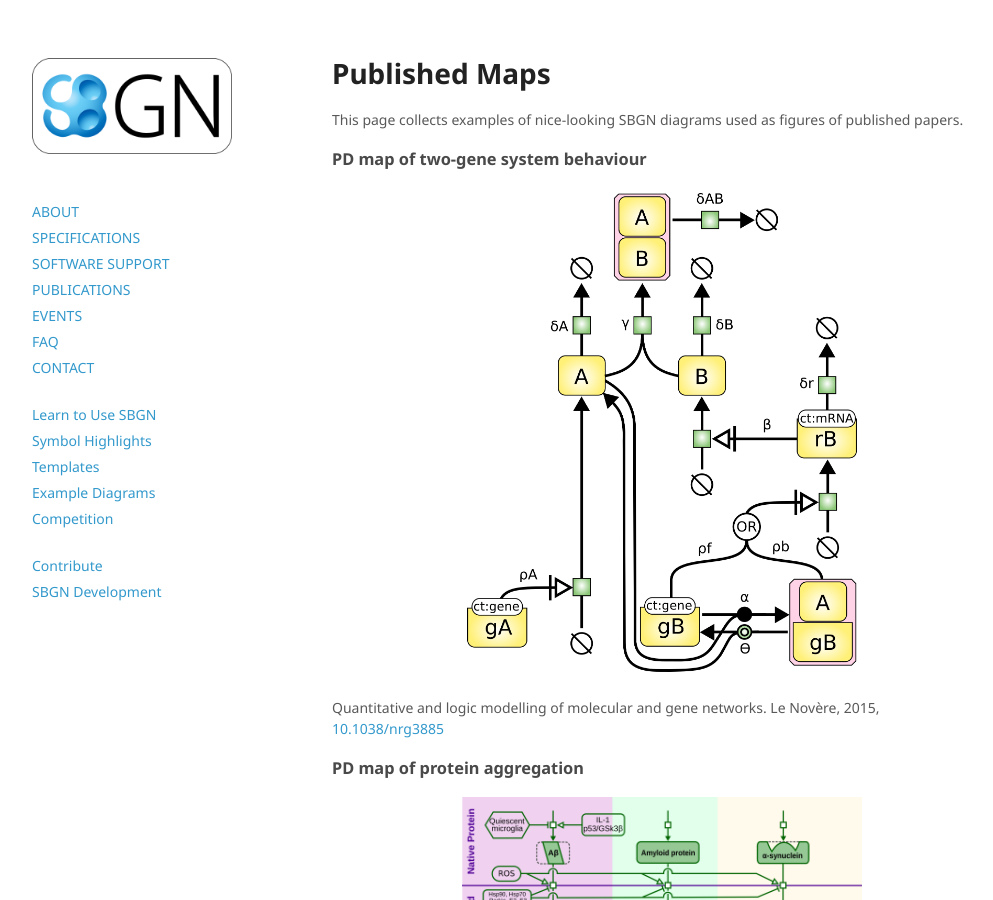
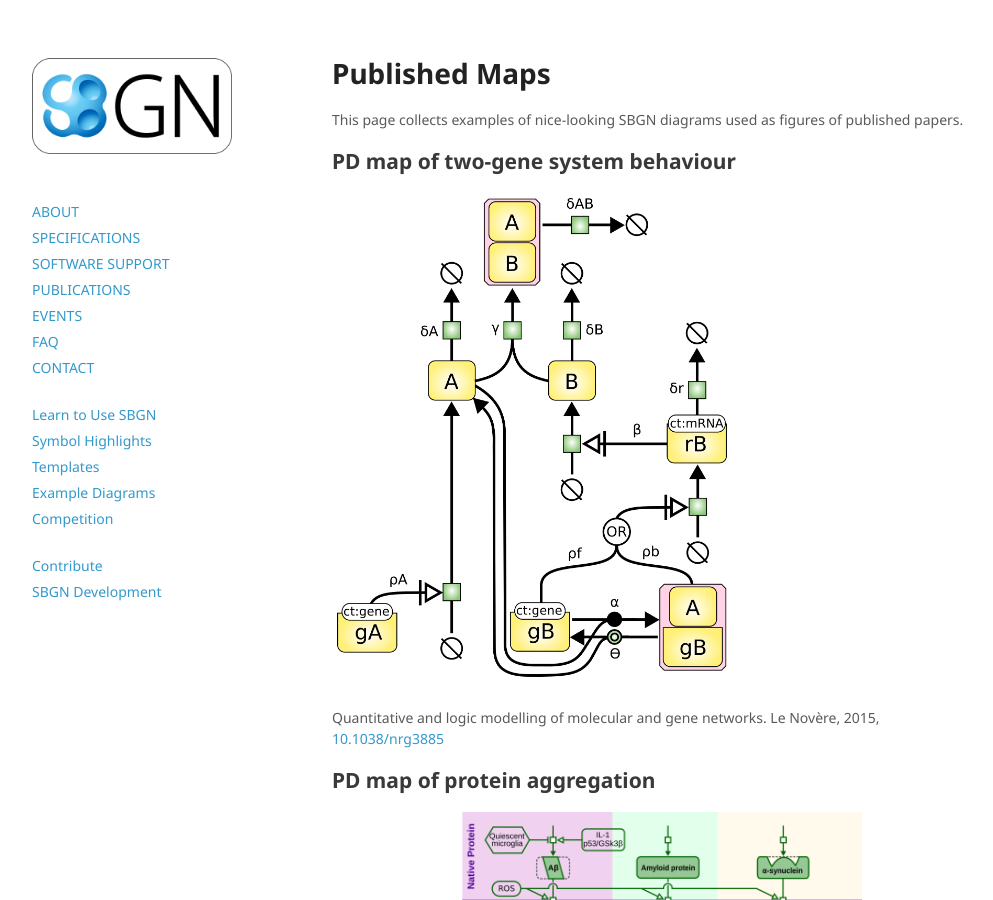
Before and after one commit to sbgn/sbgn, a Jekyll site: the page built from docs/published_maps.md, in a window 1280 px wide and 900 px high. Shown: the whole window, without its empty margins (128-1121 px from the left). Built offline with Jekyll 4.4.1, drawn with Linux system fonts in a browser that asks for light colours; nearby versions of some CDN libraries.

Commit message:
Update published_maps.md

```diff
--- a/docs/published_maps.md
+++ b/docs/published_maps.md
@@ -8,14 +8,14 @@
 
 This page collects examples of nice-looking SBGN diagrams used as figures of published papers.
 
-### PD map of two-gene system behaviour
+## PD map of two-gene system behaviour
 
-![lenovere two-gene systems](/sbgn/images/published_maps/lenovere_genenetwork.png){: .center-image width="400px"}
+![lenovere two-gene systems](/sbgn/images/published_maps/lenovere_genenetwork.png){: .right-image width="400px"}
 
 Quantitative and logic modelling of molecular and gene networks.
 Le Novère, 2015, [10.1038/nrg3885](https://dx.doi.org/10.1038/nrg3885)
 
-### PD map of protein aggregation
+## PD map of protein aggregation
 
 ![lloretVillas protein aggregation](/sbgn/images/published_maps/lloretVillas_proteinaggregation.png){: .center-image width="400px"}
 
```
